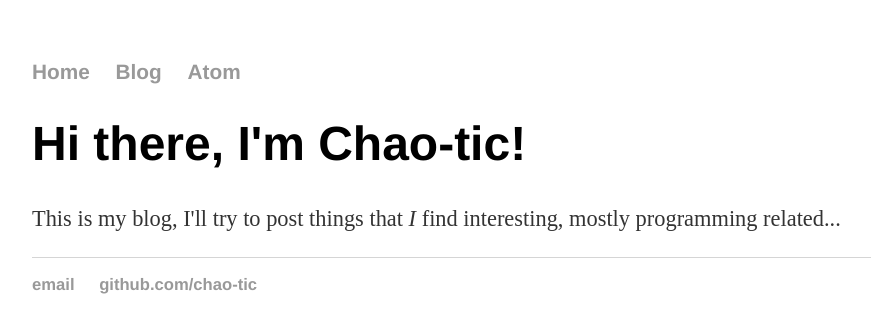
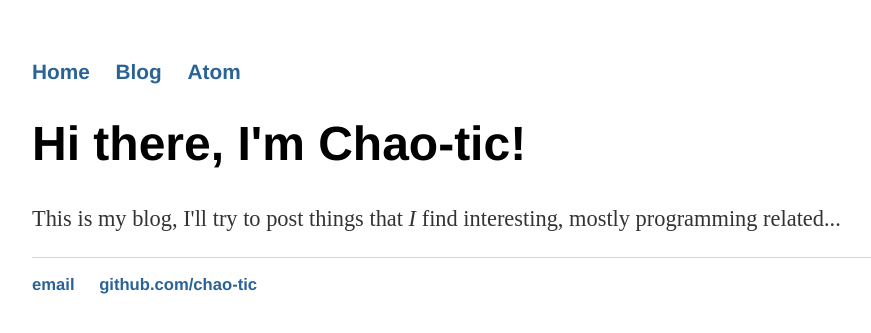
Before and after one commit to chao-tic/chao-tic.github.io, a Jekyll site: the page built from index.html, in a window 1280 px wide. Shown: the top 333 px of the page, without its empty margins (160-1031 px from the left). Built offline with Jekyll 4.4.1, drawn with Linux system fonts in a browser that asks for light colours.

Commit message:
Make hyperlink more standout

```diff
--- a/css/main.css
+++ b/css/main.css
@@ -16,7 +16,7 @@ nav ul li, footer ul li {
 }
 a {
     text-decoration: none;
-    color: #999;
+    color: #2a6496;
 }
 a:hover {
     text-decoration: underline;
```
